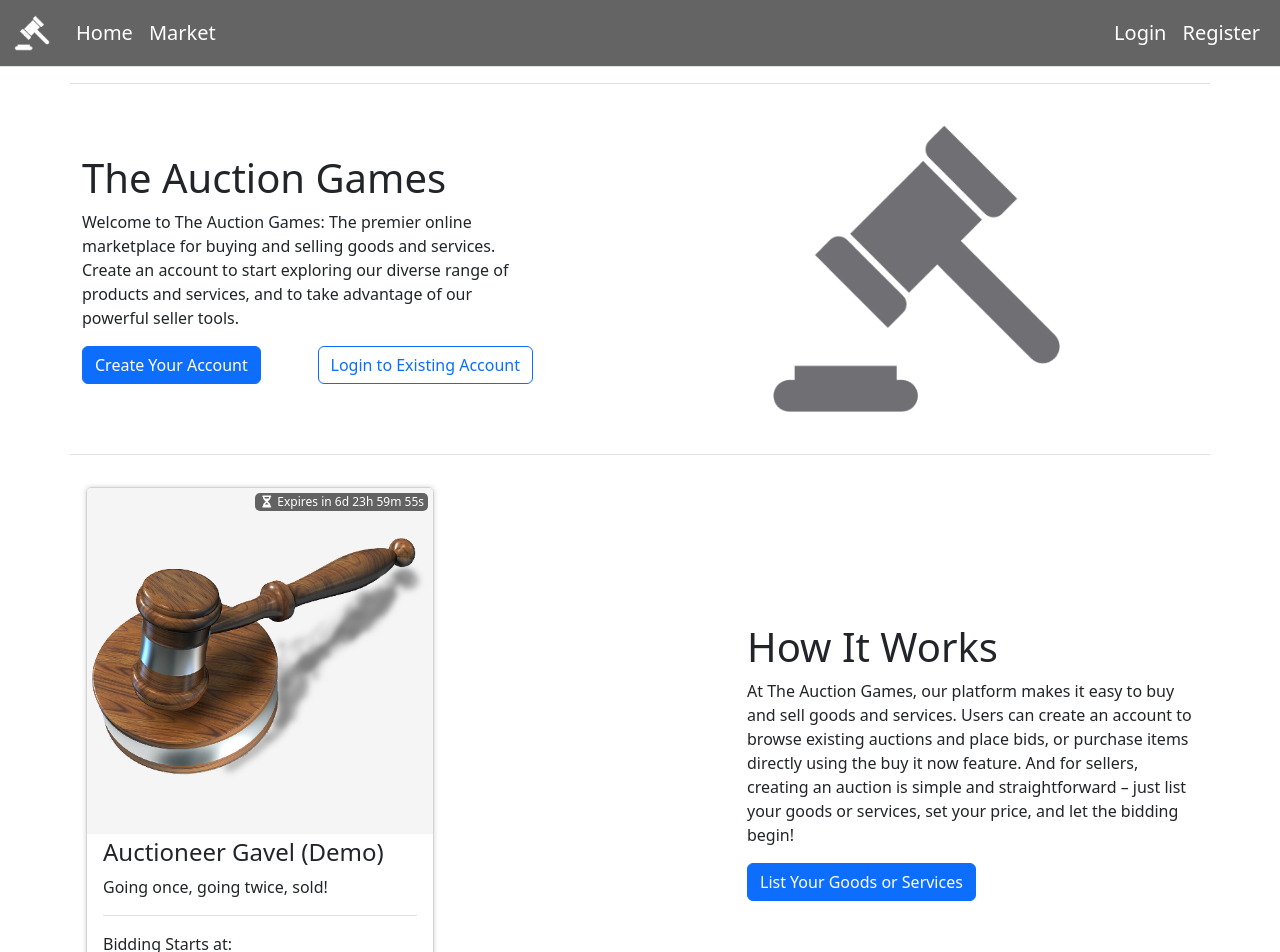
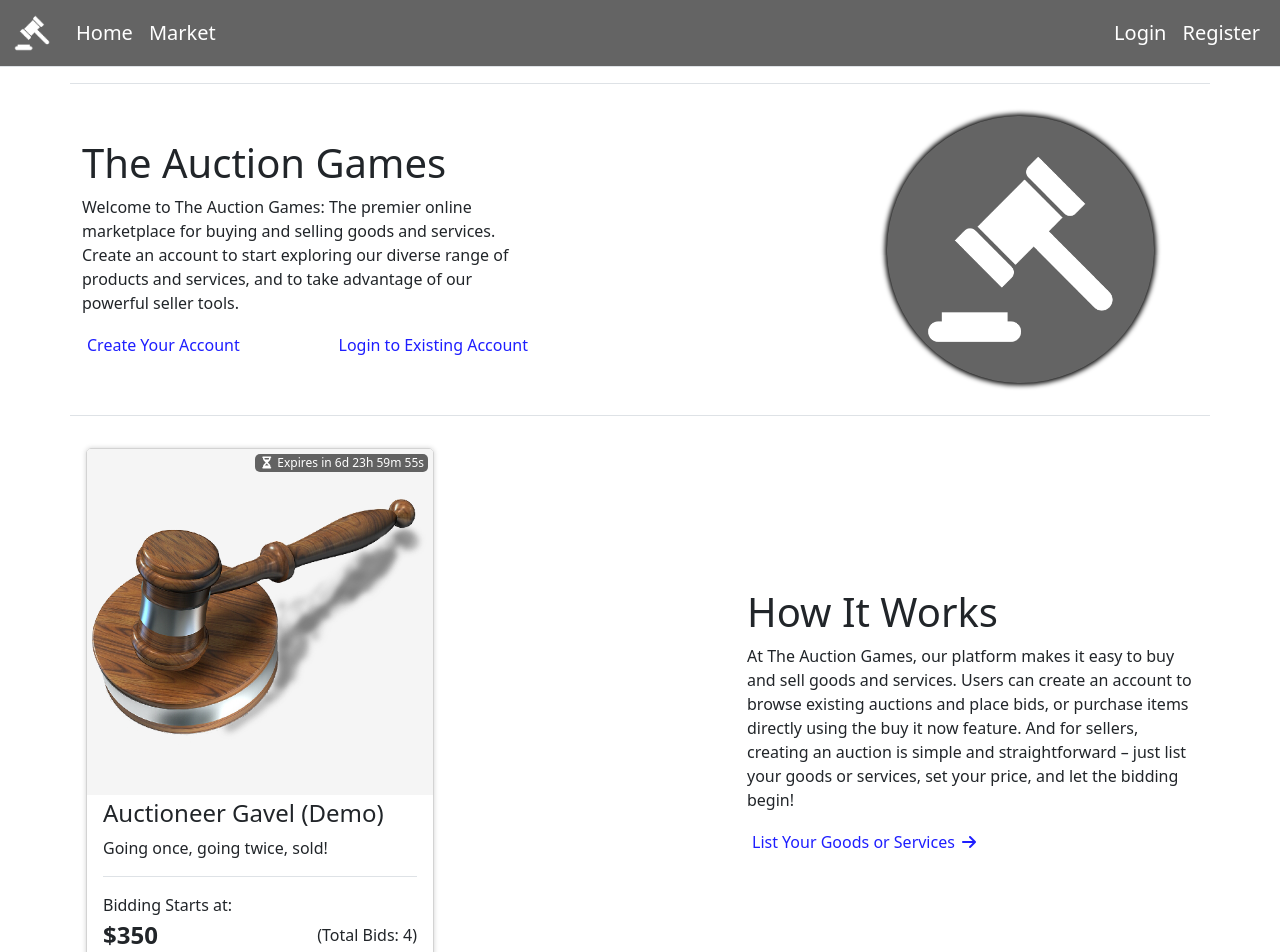
Before and after one commit to the-auction-games/auction-web-app, an Angular app: page / in a window 1280 px wide. Shown: the top 952 px of the page. Built offline with nearby package versions, Linux system fonts and the light colour scheme; no server answers.

Commit message:
Improve home page styling

```diff
--- a/src/app/grid-view-activity/grid-view-activity.component.html
+++ b/src/app/grid-view-activity/grid-view-activity.component.html
@@ -15,7 +15,7 @@
             <!-- Info -->
             <div class="col-9 tag-card-body text-center">
                 <!-- Description -->
-                <span>{{ activity?.description }}</span>
+                <span style="font-weight: 450;">{{ activity?.description }}</span>
             </div>
         </div>
 
--- a/src/app/home/home.component.css
+++ b/src/app/home/home.component.css
@@ -0,0 +1,34 @@
+/* Buttons and links */
+a,
+button {
+    display: inline-block;
+    border: none;
+    background: none;
+    padding: 2px 5px 4px;
+    text-decoration: none;
+    font-size: 16px;
+    font-weight: 500;
+    color: rgb(30, 30, 255);
+    transition: background-color 0.2s, color 0.2s;
+}
+
+/* Button and link hover */
+a:hover,
+button:hover {
+    background-color: whitesmoke;
+    color: black;
+    border-radius: 5px;
+}
+
+/* Logo container */
+.logo-container {
+    padding: 1.5rem;
+    border-radius: 50%;
+    box-shadow: 0px 0px 5px 2px black;
+    background-color: rgb(100, 100, 100);
+}
+
+/* Whiten logo */
+.logo-container img {
+    filter: grayscale(100%) brightness(300%);
+}
--- a/src/app/home/home.component.html
+++ b/src/app/home/home.component.html
@@ -5,10 +5,10 @@
     </div>
 
     <!-- Basic info row -->
-    <div class="row justify-content-between align-items-center my-3">
+    <div class="row justify-content-md-between justify-content-sm-center align-items-center my-3">
 
         <!-- Title -->
-        <div class="col-12 col-sm-5 text-center text-sm-start">
+        <div class="col-12 col-sm-8 col-md-5">
             <h1>The Auction Games</h1>
             <p>
                 Welcome to The Auction Games: The premier online marketplace for buying and selling goods and services.
@@ -19,18 +19,21 @@
             <!-- Buttons to login / register to your account. -->
             <div class="d-flex justify-content-between align-items-center">
                 <div>
-                    <button class="btn btn-primary" routerLink="register">Create Your Account</button>
+                    <button routerLink="register">Create Your Account</button>
                 </div>
                 <div>
-                    <button class="btn btn-outline-primary ms-3" routerLink="login">Login to Existing Account</button>
+                    <button class="ms-3" routerLink="login">Login to Existing Account</button>
                 </div>
             </div>
         </div>
 
         <!-- Logo Image -->
-        <div class="col-12 col-sm-5">
-            <div class="tag-image-container w-75">
-                <img src="../../assets/logo.png" class="tag-image" alt="Responsive image">
+        <div class="col-4 d-none d-sm-none d-md-block">
+            <div class="d-flex align-items-center justify-content-center">
+
+                <div class="logo-container tag-image-container my-3 w-75">
+                    <img src="../../assets/logo.png" class="tag-image" alt="Responsive image">
+                </div>
             </div>
         </div>
     </div>
@@ -57,7 +60,13 @@
                 services, set your price, and let the bidding begin!
             </p>
 
-            <button class="btn btn-primary" routerLink="/market/new">List Your Goods or Services</button>
+            <!-- Button to create new auction -->
+            <button class="btn btn-primary" routerLink="/market/new">
+                <span>
+                    List Your Goods or Services
+                    <i class="fa fa-arrow-right fa-fw"></i>
+                </span>
+            </button>
         </div>
     </div>
 
```
